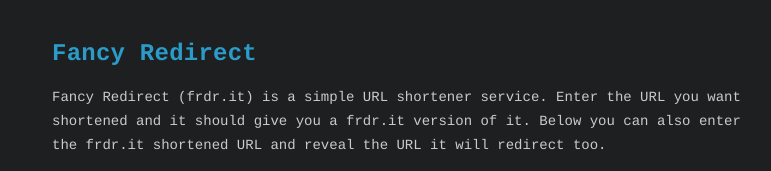
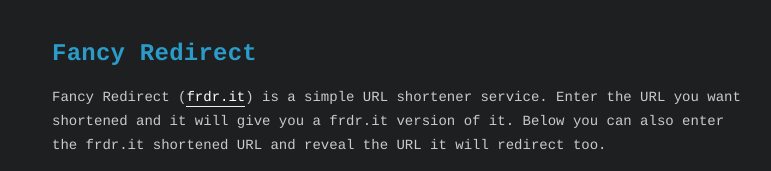
Before and after one commit to nagilum/FancyRedirect, a plain HTML site: page src/wwwroot/index.html in a window 1280 px wide. Shown: the top 171 px of the page, without its empty margins (238-1009 px from the left). Drawn offline with Linux system fonts and the light colour scheme.

Commit message:
Fix the description

```diff
--- a/src/wwwroot/index.html
+++ b/src/wwwroot/index.html
@@ -11,8 +11,8 @@
             <h1>Fancy Redirect</h1>
 
             <div>
-                Fancy Redirect (frdr.it) is a simple URL shortener service.
-                Enter the URL you want shortened and it should give you a frdr.it version of it.
+                Fancy Redirect (<a href="https://frdr.it">frdr.it</a>) is a simple URL shortener service.
+                Enter the URL you want shortened and it will give you a frdr.it version of it.
                 Below you can also enter the frdr.it shortened URL and reveal the URL it will redirect too.
             </div>
 
```
